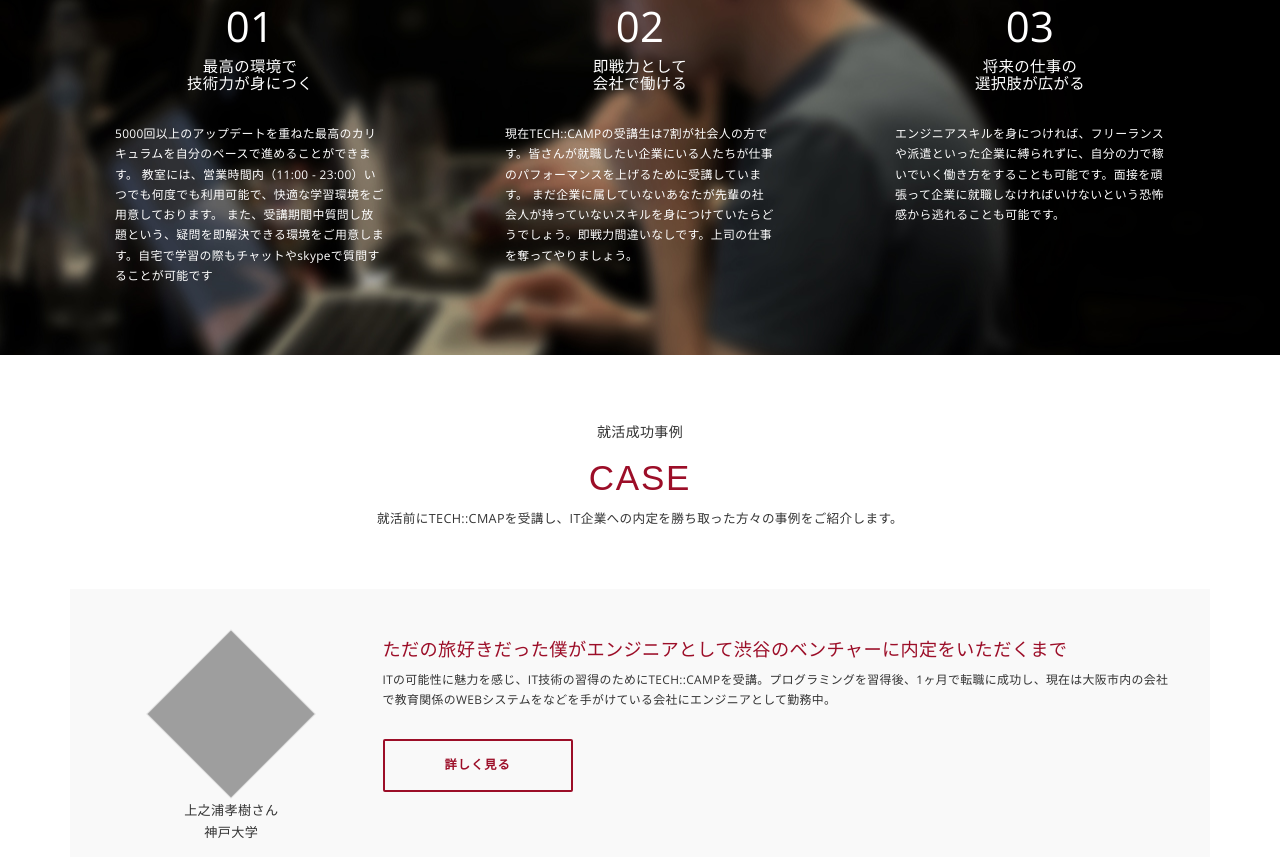
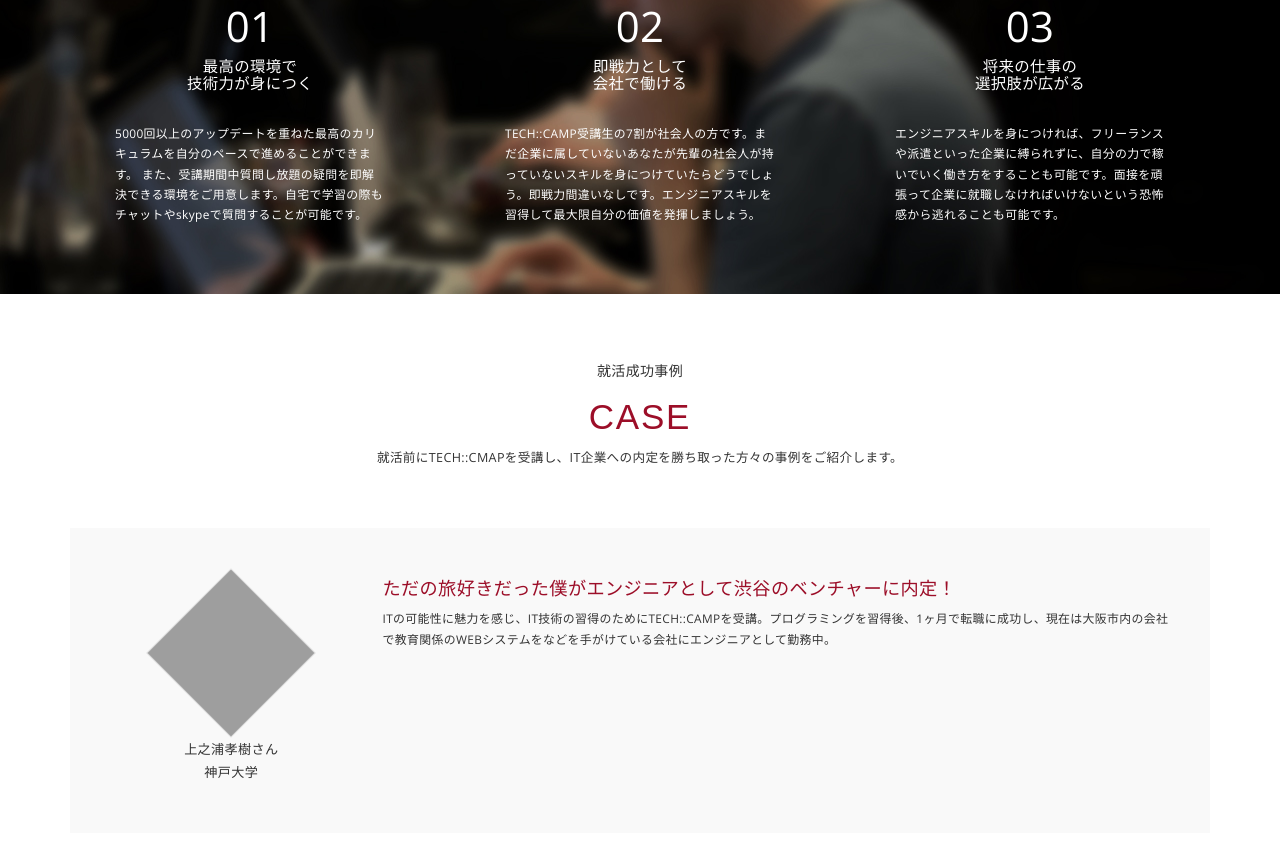
Before and after one commit to sawadakota/techcamp_shukatsu, a plain HTML site: page css/index.html in a window 1280 px wide. Shown: the part 2180-3037 px from the top of the page. Drawn offline with nearby package versions, Linux system fonts and the light colour scheme; grey boxes are pictures that could not be loaded.

Commit message:
text_change

```diff
--- a/css/index.html
+++ b/css/index.html
@@ -130,8 +130,7 @@
             <h5 class='number-font font-normal margin-bottom-30'><span class='block-md'>最高の環境で</span>技術力が身につく</h5>
           </div>
           <p class='small'>5000回以上のアップデートを重ねた最高のカリキュラムを自分のペースで進めることができます。
-教室には、営業時間内（11:00 - 23:00）いつでも何度でも利用可能で、快適な学習環境をご用意しております。
-また、受講期間中質問し放題という、疑問を即解決できる環境をご用意します。自宅で学習の際もチャットやskypeで質問することが可能です</p>
+また、受講期間中質問し放題の疑問を即解決できる環境をご用意します。自宅で学習の際もチャットやskypeで質問することが可能です。</p>
         </div>
         <div class='col-xs-12 col-md-4 padding-right-60 padding-left-60 margin-top-30-sm'>
           <div class='text-center'>
@@ -139,8 +138,7 @@
             <h1 class='number-font font-normal margin-0'>02</h1>
             <h5 class='number-font font-normal margin-bottom-30'><span class='block-md'>即戦力として</span>会社で働ける</h5>
           </div>
-          <p class='small'>現在TECH::CAMPの受講生は7割が社会人の方です。皆さんが就職したい企業にいる人たちが仕事のパフォーマンスを上げるために受講しています。
-まだ企業に属していないあなたが先輩の社会人が持っていないスキルを身につけていたらどうでしょう。即戦力間違いなしです。上司の仕事を奪ってやりましょう。</p>
+          <p class='small'>TECH::CAMP受講生の7割が社会人の方です。まだ企業に属していないあなたが先輩の社会人が持っていないスキルを身につけていたらどうでしょう。即戦力間違いなしです。エンジニアスキルを習得して最大限自分の価値を発揮しましょう。</p>
         </div>
         <div class='col-xs-12 col-md-4 padding-right-60 padding-left-60 margin-top-30-sm'>
           <div class='text-center'>
@@ -177,11 +175,11 @@
               <p>上之浦孝樹さん<br>神戸大学</p>
             </div>
             <div class='col-xs-12 col-md-9'>
-              <h4 class='text-color-primary margin-bottom-10 font-normal'>ただの旅好きだった僕がエンジニアとして渋谷のベンチャーに内定をいただくまで</h4>
+              <h4 class='text-color-primary margin-bottom-10 font-normal'>ただの旅好きだった僕がエンジニアとして渋谷のベンチャーに内定！</h4>
               <p class='small margin-bottom-30'>ITの可能性に魅力を感じ、IT技術の習得のためにTECH::CAMPを受講。プログラミングを習得後、1ヶ月で転職に成功し、現在は大阪市内の会社で教育関係のWEBシステムをなどを手がけている会社にエンジニアとして勤務中。</p>
-              <div class='text-center-sm'>
+              <!-- <div class='text-center-sm'>
                 <a class='button button-primary button-border padding-right-60 padding-left-60'>詳しく見る</a>
-              </div>
+              </div> -->
             </div>
           </div>
         </div>
@@ -198,9 +196,9 @@
             <div class='col-xs-12 col-md-9'>
               <h4 class='text-color-primary margin-bottom-10 font-normal'>未経験からTECH::CAMPでプログラミングを初めて、大手人材企業に内定をいただきました。</h4>
               <p class='small margin-bottom-30'>ITの可能性に魅力を感じ、IT技術の習得のためにTECH::CAMPを受講。プログラミングを習得後、1ヶ月で転職に成功し、現在は大阪市内の会社で教育関係のWEBシステムをなどを手がけている会社にエンジニアとして勤務中。</p>
-              <div class='text-center-sm'>
+             <!--  <div class='text-center-sm'>
                 <a class='button button-primary button-border padding-right-60 padding-left-60'>詳しく見る</a>
-              </div>
+              </div> -->
             </div>
           </div>
         </div>
@@ -209,17 +207,17 @@
         <div class='col-xs-12 col-md-12 bg-color-lightgray padding-40'>
           <div class='row'>
             <div class='col-xs-12 col-md-3 text-center'>
-              <div class='diamond-image border sato'>
+              <div class='diamond-image border yamashita'>
                 <div class='background-center'></div>
               </div>
-              <p>佐藤有斗<br>早稲田大学</p>
+              <p>山下悠介<br>首都大学</p>
             </div>
             <div class='col-xs-12 col-md-9'>
               <h4 class='text-color-primary margin-bottom-10 font-normal'>サークル三昧だった僕が未経験からプログラミングを初めて、春からエンジニアとして働くことになりました。</h4>
               <p class='small margin-bottom-30'>ITの可能性に魅力を感じ、IT技術の習得のためにTECH::CAMPを受講。プログラミングを習得後、1ヶ月で転職に成功し、現在は大阪市内の会社で教育関係のWEBシステムをなどを手がけている会社にエンジニアとして勤務中。</p>
-              <div class='text-center-sm'>
+             <!--  <div class='text-center-sm'>
                 <a class='button button-primary button-border padding-right-60 padding-left-60'>詳しく見る</a>
-              </div>
+              </div> -->
             </div>
           </div>
         </div>
```
